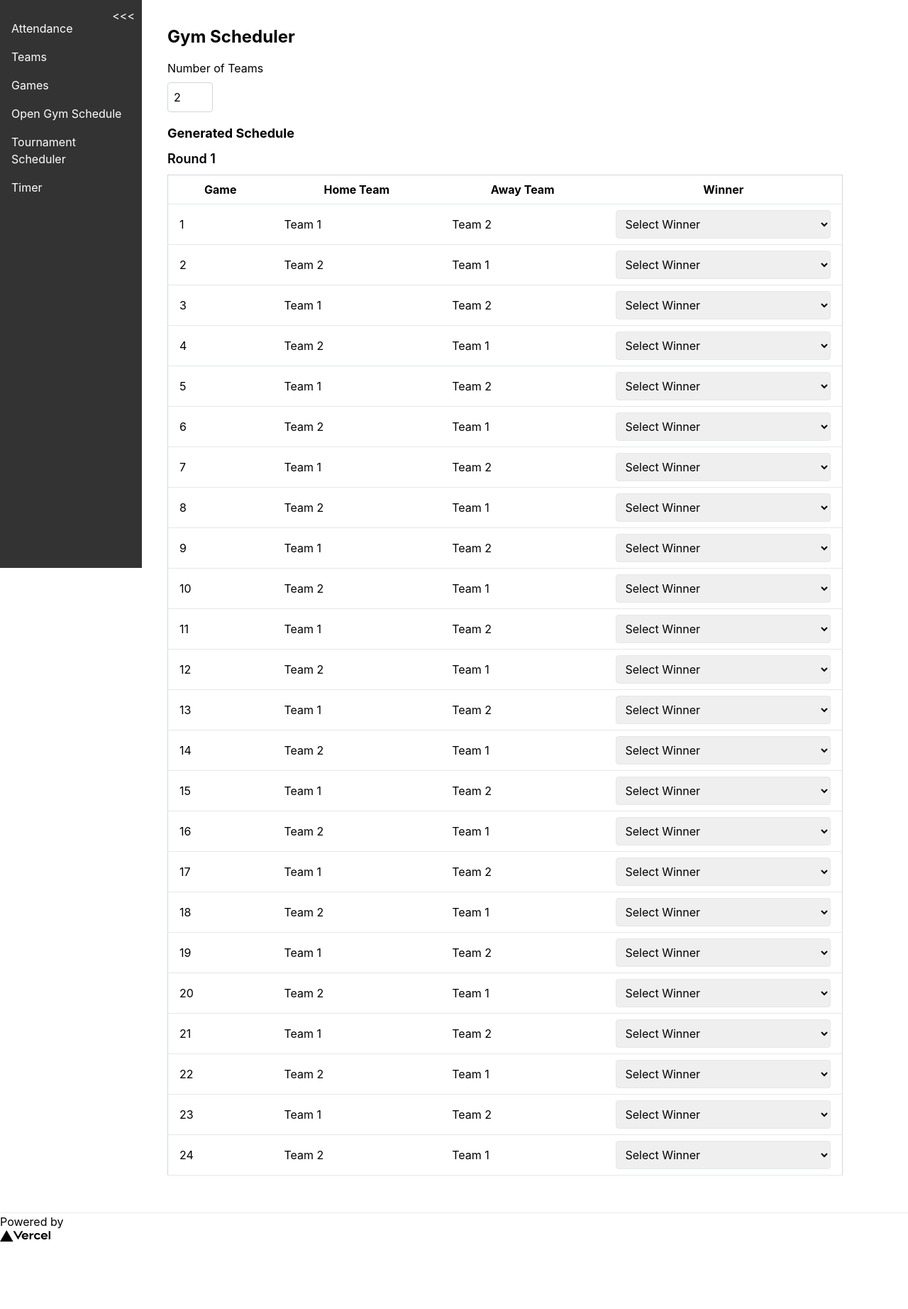
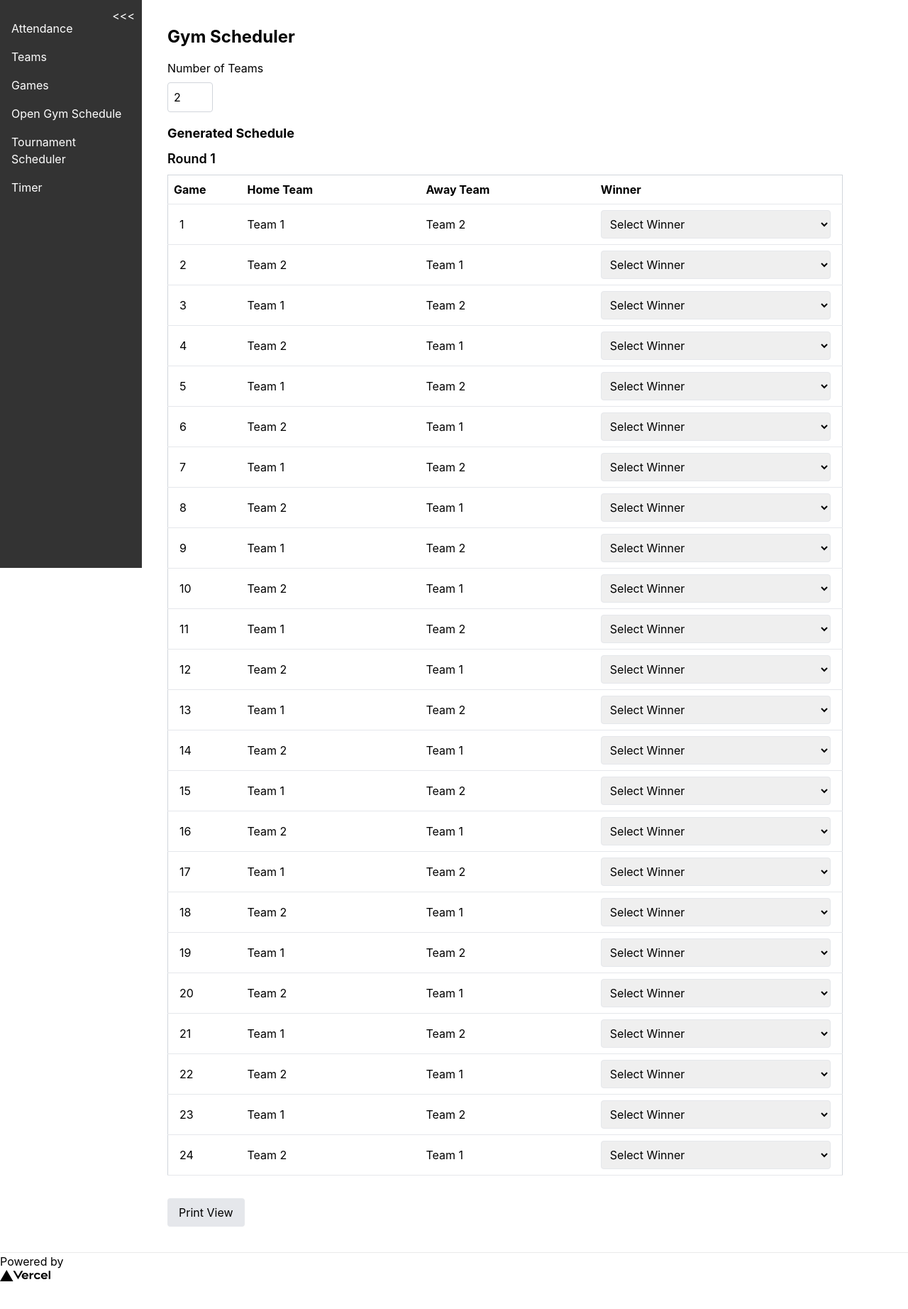
Before and after one commit to jsartin513/open-gym, a Next.js app: page /gym-scheduler in a window 1280 px wide. Shown: the top 1844 px of the page at 71% size. Before the commit the page ends 1808 px from the top, so only its background shows below. Built offline with nearby package versions, Linux system fonts and the light colour scheme.

Commit message:
slightly better styles

```diff
--- a/src/pages/gym-scheduler.js
+++ b/src/pages/gym-scheduler.js
@@ -6,6 +6,7 @@ const GymSchedulerPage = () => {
   const [schedule, setSchedule] = useState([]);
   const [error, setError] = useState("");
   const [winners, setWinners] = useState({}); // New state for winners
+  const [printView, setPrintView] = useState(false); // New state for print view
 
   useEffect(() => {
     generateSchedule();
@@ -104,20 +105,20 @@ const GymSchedulerPage = () => {
         <table className="min-w-full bg-white border border-gray-300">
           <thead>
             <tr>
-              <th className="py-2 px-4 border-b">Game</th>
-              <th className="py-2 px-4 border-b">Home Team</th>
-              <th className="py-2 px-4 border-b">Away Team</th>
-              <th className="py-2 px-4 border-b">Winner</th>
+              <th className="py-2 px-2 border-b w-24 text-left">Game</th> {/* Added text-left */}
+              <th className="py-2 px-4 border-b text-left">Home Team</th> {/* Added text-left */}
+              <th className="py-2 px-4 border-b text-left">Away Team</th> {/* Added text-left */}
+              <th className="py-2 px-4 border-b text-left">Winner</th> {/* Added text-left */}
             </tr>
           </thead>
           <tbody>
             {rounds[round].map((game) => (
               <tr key={game.game}>
-                <td className="py-2 px-4 border-b">{game.game}</td>
-                <td className="py-2 px-4 border-b">{game.home}</td>
-                <td className="py-2 px-4 border-b">{game.away}</td>
-                <td className="py-2 px-4 border-b">
-                  <select
+                <td className="py-2 px-4 border-b w-24 text-left">{game.game}</td> {/* Added text-left */}
+                <td className="py-2 px-4 border-b text-left">{game.home}</td> {/* Added text-left */}
+                <td className="py-2 px-4 border-b text-left">{game.away}</td> {/* Added text-left */}
+                <td className="py-2 px-4 border-b text-left">
+                  {!printView && <select
                     value={winners[game.game] || ""}
                     onChange={(e) => handleWinnerChange(game.game, e.target.value)}
                     className="border rounded p-2 w-full"
@@ -125,7 +126,7 @@ const GymSchedulerPage = () => {
                     <option value="">Select Winner</option>
                     <option value={game.home}>{game.home}</option>
                     <option value={game.away}>{game.away}</option>
-                  </select>
+                  </select>}
                 </td>
               </tr>
             ))}
@@ -136,6 +137,15 @@ const GymSchedulerPage = () => {
   };
 
   const hasWinners = Object.keys(winners).length > 0;
+
+  const renderPrintView = () => {
+    return (
+      <div>
+        <h2 className="text-lg font-bold mb-2">Print View</h2>
+        {renderScheduleByRound()}
+      </div>
+    );
+  };
 
   return (
     <Layout>
@@ -156,8 +166,20 @@ const GymSchedulerPage = () => {
         {error && <div className="text-red-500 mb-4">{error}</div>}
         <div className="mb-4">
           <h2 className="text-lg font-bold mb-2">Generated Schedule</h2>
-          {renderScheduleByRound()}
+          {printView ? (
+            renderPrintView()
+          ) : (
+            renderScheduleByRound()
+          )}
         </div>
+        <button
+          onClick={() => setPrintView(!printView)}
+          className={`mt-4 px-4 py-2 rounded ${
+            printView ? "bg-blue-500 text-white" : "bg-gray-200"
+          }`}
+        >
+          {printView ? "Exit Print View" : "Print View"}
+        </button>
       </div>
     </Layout>
   );
```
